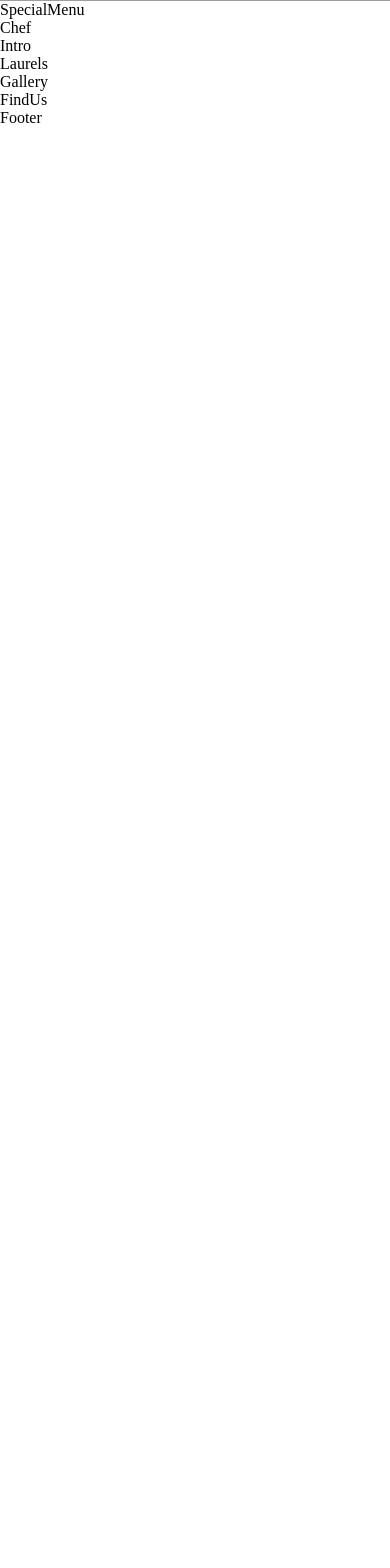
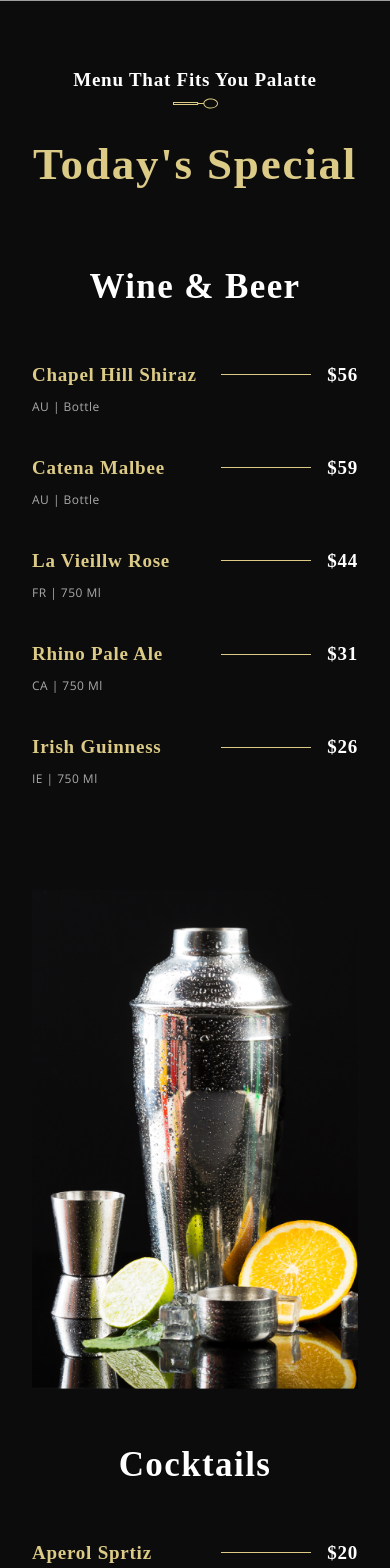
Before and after one commit to Maksat27/gerich_restaurant_app, a React (Create React App) app: page / in a window 390 px wide. Shown: the part 3480-5048 px from the top of the page. Before the commit the page ends 3607 px from the top, so only its background shows below. Built offline with nearby package versions, Linux system fonts and the light colour scheme; grey boxes are pictures that could not be loaded; a web font is replaced by a local one.

Commit message:
Completed Special Menu section with mobile optimization.

```diff
--- a/public/index.html
+++ b/public/index.html
@@ -24,7 +24,7 @@
       work correctly both with client-side routing and a non-root public URL.
       Learn how to configure a non-root public URL by running `npm run build`.
     -->
-    <title>React App</title>
+    <title>Gericht</title>
   </head>
   <body>
     <noscript>You need to enable JavaScript to run this app.</noscript>
--- a/src/components/Menuitem/MenuItem.css
+++ b/src/components/Menuitem/MenuItem.css
@@ -0,0 +1,34 @@
+.app__menuItem {
+  width: 100%;
+  margin: 1rem 0;
+  display: flex;
+  flex-direction: column;
+}
+
+.app__menuItem-head {
+  display: flex;
+  justify-content: space-between;
+  align-items: center;
+}
+
+.app__menuItem-sub {
+  width: 100%;
+  margin-top: 0.2rem;
+}
+
+.app__menuItem-name {
+  flex: 1;
+}
+
+.app__menuItem-dash {
+  width: 90px;
+  height: 1px;
+  background: var(--color-golden);
+  margin: 0 1rem;
+}
+
+.app__menuItem-price {
+  display: flex;
+  justify-content: flex-end;
+  align-items: flex-end;
+}
--- a/src/components/Menuitem/MenuItem.jsx
+++ b/src/components/Menuitem/MenuItem.jsx
@@ -2,9 +2,23 @@
 
 import './MenuItem.css';
 
-const MenuItem = () => (
-  <div>
-    MenuItem
+const MenuItem = ({title, price, tags}) => (
+  <div className='app__menuItem'>
+    <div className="app__menuItem-head">
+      <div className="app__menuItem-name">
+        <p className='p__cormorant' style={{color: '#dcca87'}}>{title}</p>
+      </div>
+
+      <div className='app__menuItem-dash'/>
+
+      <div className="app__menuItem-price">
+        <p className='p__cormorant'>{price}</p>
+      </div>
+    </div>
+
+    <div className="app__menuItem-sub">
+      <p className='p__opensans' style={{color: '#aaa'}}>{tags}</p>
+    </div>
   </div>
 );
 
--- a/src/container/Menu/SpecialMenu.css
+++ b/src/container/Menu/SpecialMenu.css
@@ -0,0 +1,86 @@
+.app__specialMenu {
+  flex-direction: column;
+  background: var(--color-black);
+}
+
+.app__specialMenu-title {
+  margin-bottom: 2rem;
+  text-align: center;
+}
+
+.app__specialMenu-menu {
+  width: 100%;
+  margin: 2rem 0;
+  display: flex;
+  justify-content: center;
+  align-items: flex-start;
+  flex-direction: row;
+}
+
+.app__specialMenu-menu_heading {
+  font-family: var(--font-base);
+  font-weight: 600;
+  font-size: 45px;
+  line-height: 58.5px;
+  letter-spacing: 0.04em;
+  color: var(--color-white);
+}
+
+.app__specialMenu-menu_wine,
+.app__specialMenu-menu_cocktails {
+  flex: 1;
+  width: 100%;
+  flex-direction: column;
+}
+
+.app__specialMenu-menu_img {
+  width: 410px;
+  margin: 0 2rem;
+}
+
+.app__specialMenu-menu_img img {
+  width: 100%;
+  height: auto;
+}
+
+.app__specialMenu-menu_items {
+  display: flex;
+  flex-direction: column;
+  margin: 2rem 0;
+  width: 100%;
+}
+
+@media screen and (max-width: 2000px) {
+  .app__specialMenu-menu_img {
+    width: 650px;
+  }
+
+  .app__specialMenu-menu_img img {
+    height: 920px;
+  }
+}
+@media screen and (max-width: 1150px) {
+  .app__specialMenu-menu {
+    flex-direction: column;
+    align-items: center;
+    width: 100%;
+  }
+
+  .app__specialMenu-menu_img {
+    margin: 3rem 0;
+  }
+}
+@media screen and (max-width: 650px) {
+  .app__specialMenu-menu_img {
+    width: 100%;
+  }
+
+  .app__specialMenu-menu_img img {
+    height: 500px;
+  }
+
+  .app__specialMenu-menu_heading {
+    font-size: 35px;
+    line-height: 48.5px;
+  }
+}
--- a/src/container/Menu/SpecialMenu.jsx
+++ b/src/container/Menu/SpecialMenu.jsx
@@ -1,10 +1,41 @@
 import React from 'react';
-
+import { SubHeading, MenuItem} from '../../components';
+import {images, data} from "../../constants";
 import './SpecialMenu.css';
 
 const SpecialMenu = () => (
-  <div>
-    SpecialMenu
+  <div className='app__specialMenu flex__center section__padding' id='menu'>
+    <div className="app__specialMenu-title">
+      <SubHeading title="Menu that fits you palatte"/>
+      <h1 className='headtext__cormorant'>Today's Special</h1>
+    </div>
+
+    <div className="app__specialMenu-menu">
+      <div className="app__specialMenu-menu_wine flex__center">
+        <p className='app__specialMenu-menu_heading'>Wine & Beer</p>
+        <div className="app__specialMenu-menu_items">
+          {data.wines.map((wine, index) => (
+            <MenuItem key={wine.title + index} title={wine.title} price={wine.price} tags={wine.tags}/>
+          ))}
+        </div>
+      </div>
+
+      <div className="app__specialMenu-menu_img">
+        <img src={images.menu} alt="menu img" />
+      </div>
+
+      <div className="app__specialMenu-menu_cocktails flex__center">
+        <p className='app__specialMenu-menu_heading'>Cocktails</p>
+        <div className="app__specialMenu-menu_items">
+          {data.cocktails.map((cocktail, index) => (
+            <MenuItem key={cocktail.title + index} title={cocktail.title} price={cocktail.price} tags={cocktail.tags}/>
+          ))}
+        </div>
+      </div>
+    </div>
+    <div style={{marginTop: '15px'}}>
+      <button type='button' className='custom__button'>View More</button>
+    </div>
   </div>
 );
 
```
